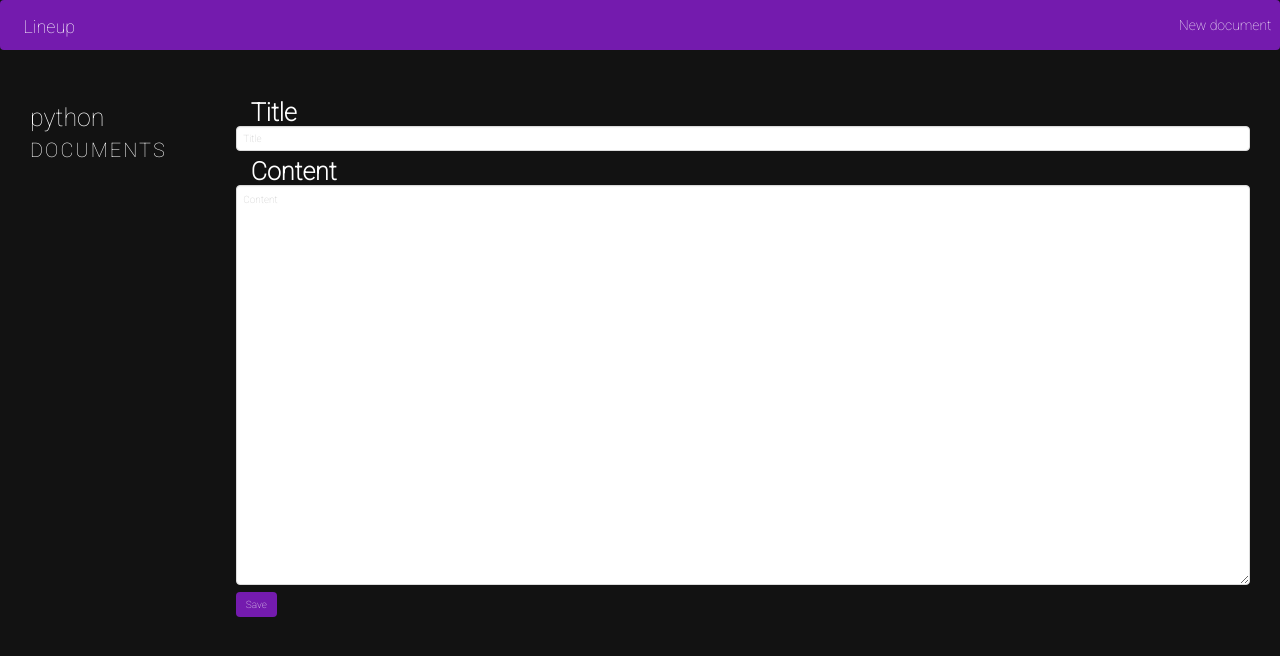
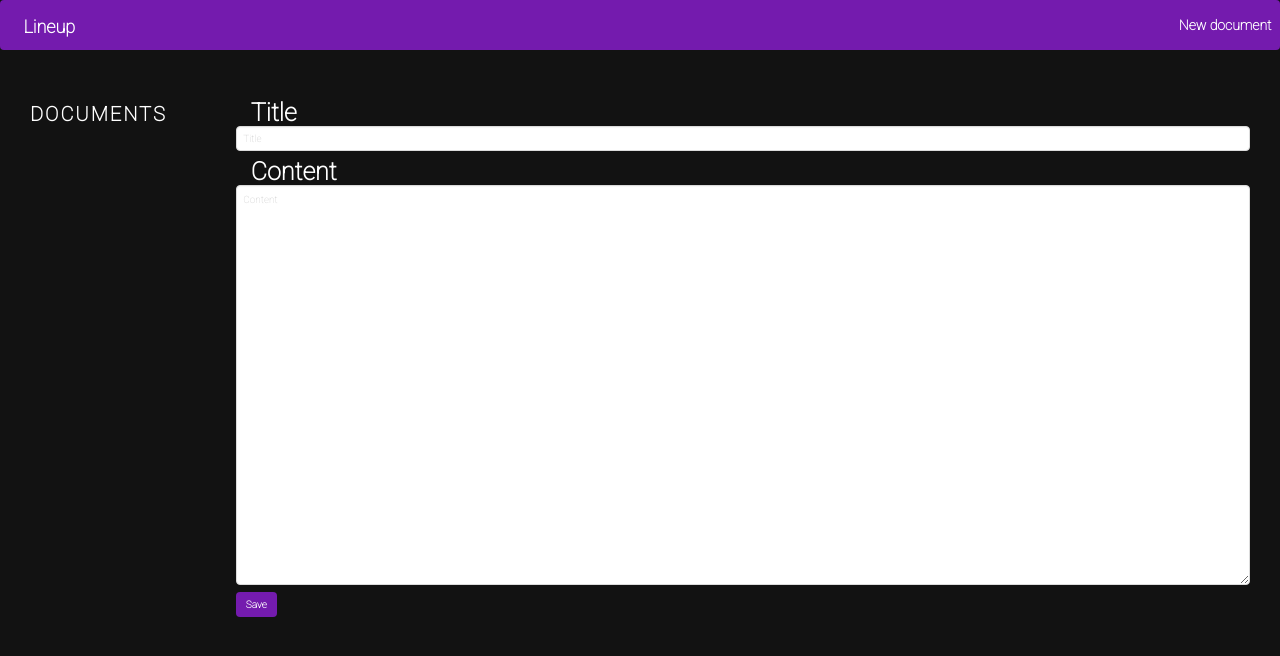
Before and after one commit to nealgandhi/LearnAThonS2021, a Django app: page /doc/ in a window 1280 px wide. Shown: the top 656 px of the page. Run offline with Django 3.2, Linux system fonts and the light colour scheme; the visitor is signed in with stand-in values (Sample User, id 1); data that the repository does not hold is empty; some libraries are stand-ins or nearby versions.

Commit message:
Bolded some text in document.html

```diff
--- a/document/templates/document.html
+++ b/document/templates/document.html
@@ -16,12 +16,12 @@
     <body>
         <nav class="navbar">
             <div class="navbar-brand">
-                <a href="{% url 'new_document' %}" class="navbar-item">Lineup</a>
+                <a href="{% url 'new_document' %}" class="navbar-item"><b>Lineup</b></a>
             </div>
 
             <div class="navbar-menu">
                 <div class="navbar-end">
-                    <a href="{% url 'new_document' %}" class="navbar-item">New document</a>
+                    <a href="{% url 'new_document' %}" class="navbar-item"><b>New document</b></a>
                 </div>
             </div>
         </nav>
@@ -29,8 +29,8 @@
         <section class="section">
             <div class="columns">
                 <div class="column is-2">
-                    <aside class="menu" class="has-text-primary-light" class=>python
-                        <p class="menu-label">Documents</p>
+                    <aside class="menu" class="has-text-primary-light" class=>
+                        <p class="menu-label"><b>Documents</b></p>
 
                         <ul class="menu-list">
                             {% for doc in documents %}
@@ -55,11 +55,11 @@
 
                         <div class="field">
                             <label class="label">
-                                Title
+                                <b>Title</b>
 
                                 {% if document %}
                                     <span class="has-text-grey-light">
-                                        Created at: {{ document.created_at|date:"m/d Y" }} /
+                                        Created at: {{ document.created_at|date:"m/d Y" }}  /
                                         Modified at: {{ document.modified_at|date:"m/d Y" }}
                                     </span>
                                 {% endif %}
@@ -71,7 +71,7 @@
                         </div>
 
                         <div class="field">
-                            <label class="label">Content</label>
+                            <label class="label"><b>Content</b></label>
 
                             <div class="control">
                                 <textarea class="textarea" name="content" placeholder="Content">{% if document %}{{ document.content }}{% endif %}</textarea>
@@ -80,11 +80,11 @@
 
                         <div class="field is-grouped">
                             <div class="control">
-                                <button class="button" type="submit">Save</button>
+                                <button class="button" type="submit"><b>Save</b></button>
                             </div>
                             {% if document %}
                                 <div class="control">
-                                    <a href="{% url 'delete_document' document.id %}" class="button is-danger">Delete</a>
+                                    <a href="{% url 'delete_document' document.id %}" class="button is-danger"><b>Delete</b></a>
                                 </div>
                             {% endif %}
                         </div>
```
